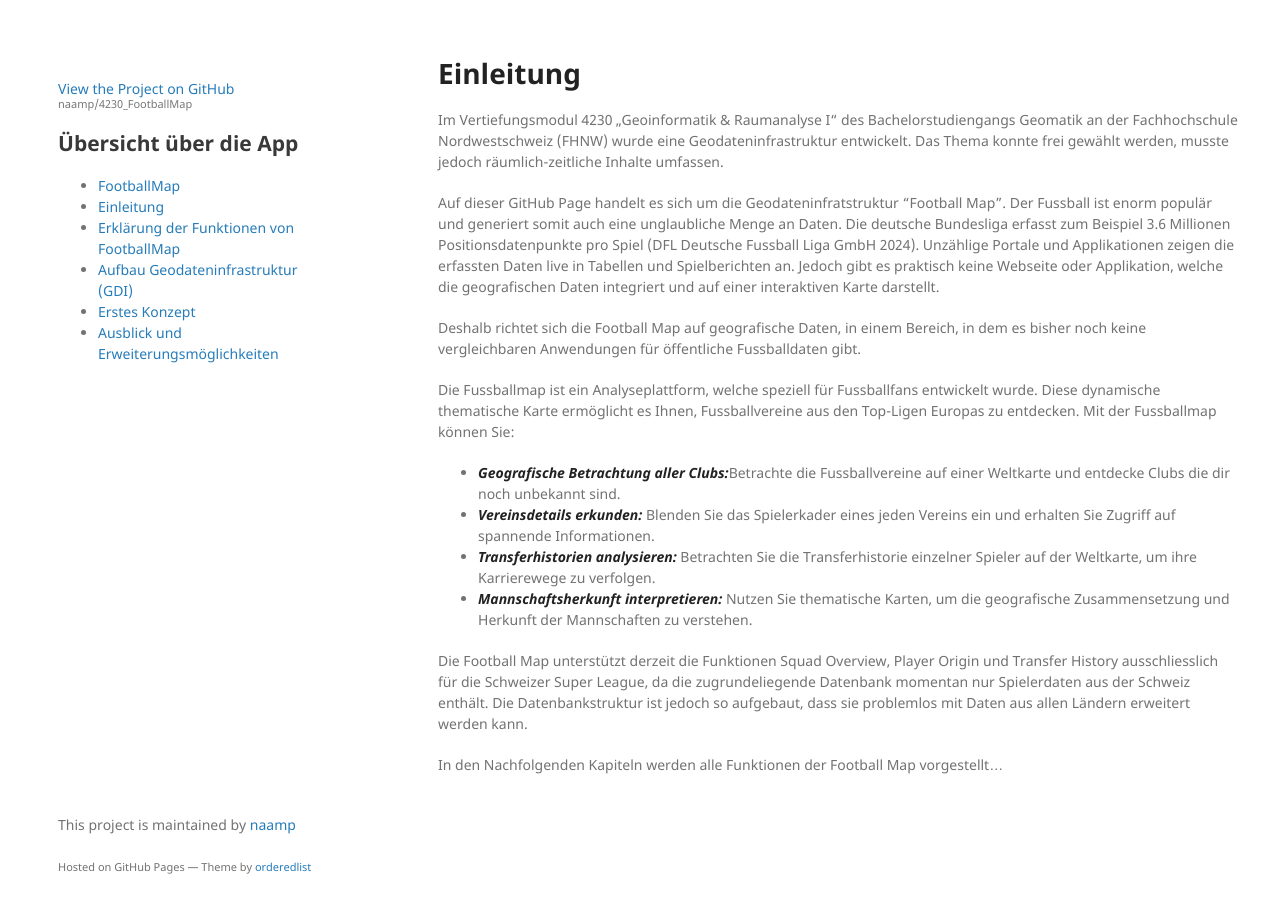
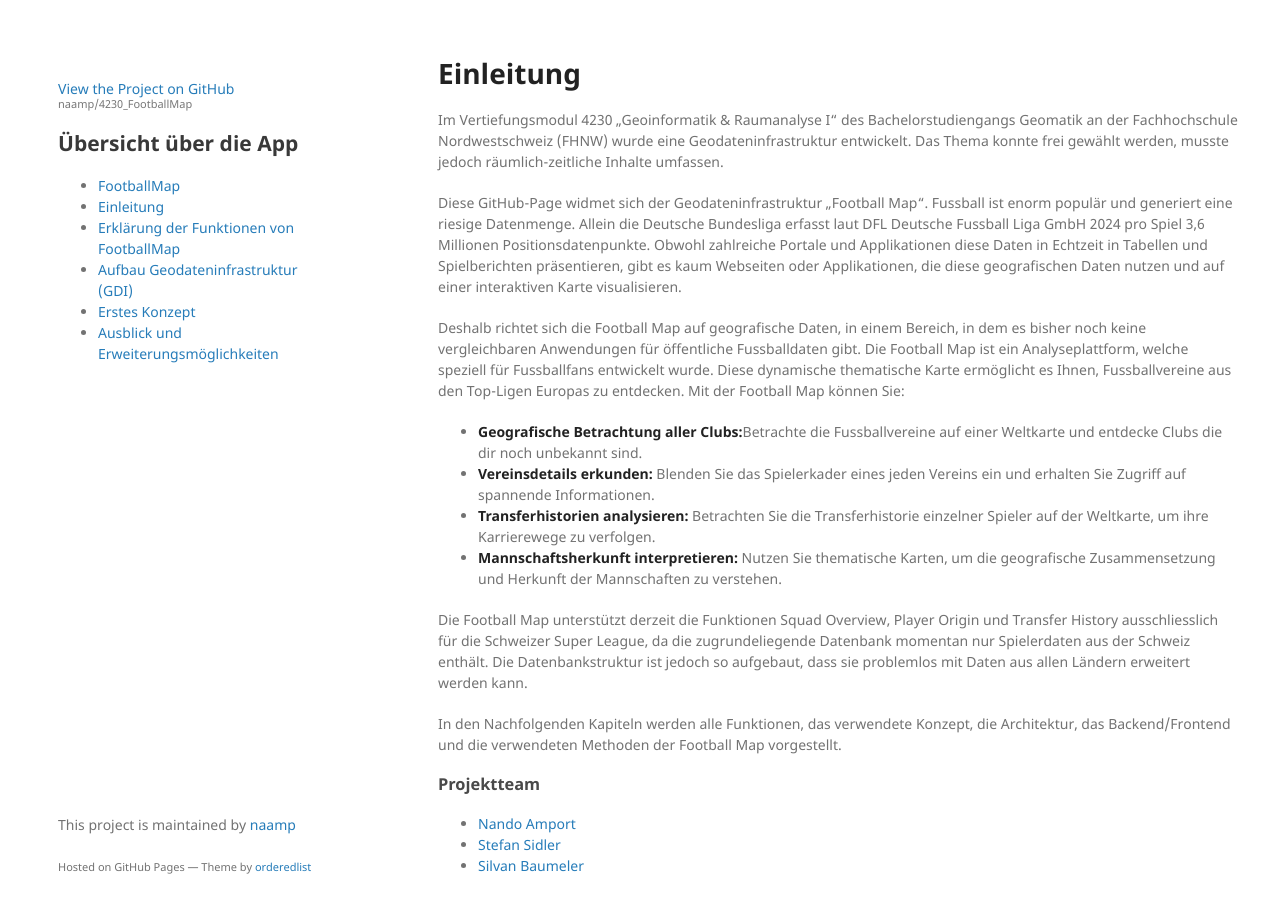
Before and after one commit to naamp/4230_FootballMap, a Jekyll site: the page built from docs/einleitung.md, in a window 1280 px wide and 946 px high. Shown: the top 913 px of the window. Built offline with Jekyll 4.4.1, drawn with Linux system fonts in a browser that asks for light colours; our own code applies the rules of GitHub Pages for plain Markdown files.

Commit message:
20240514_Silvan_1
Einleitung

```diff
--- a/docs/einleitung.md
+++ b/docs/einleitung.md
@@ -1,17 +1,21 @@
 # Einleitung
 Im Vertiefungsmodul 4230 „Geoinformatik & Raumanalyse I“ des Bachelorstudiengangs Geomatik an der Fachhochschule Nordwestschweiz (FHNW) wurde eine Geodateninfrastruktur entwickelt. Das Thema konnte frei gewählt werden, musste jedoch räumlich-zeitliche Inhalte umfassen.
 
-Auf dieser GitHub Page handelt es sich um die Geodateninfratstruktur "Football Map". Der Fussball ist enorm populär und generiert somit auch eine unglaubliche Menge an Daten. Die deutsche Bundesliga erfasst zum Beispiel 3.6 Millionen Positionsdatenpunkte pro Spiel (DFL Deutsche Fussball Liga GmbH 2024). Unzählige Portale und Applikationen zeigen die erfassten Daten live in Tabellen und Spielberichten an. Jedoch gibt es praktisch keine Webseite oder Applikation, welche die geografischen Daten integriert und auf einer interaktiven Karte darstellt.
+Diese GitHub-Page widmet sich der Geodateninfrastruktur „Football Map“. Fussball ist enorm populär und generiert eine riesige Datenmenge. Allein die Deutsche Bundesliga erfasst laut DFL Deutsche Fussball Liga GmbH 2024 pro Spiel 3,6 Millionen Positionsdatenpunkte. Obwohl zahlreiche Portale und Applikationen diese Daten in Echtzeit in Tabellen und Spielberichten präsentieren, gibt es kaum Webseiten oder Applikationen, die diese geografischen Daten nutzen und auf einer interaktiven Karte visualisieren.
 
-Deshalb richtet sich die Football Map auf geografische Daten, in einem Bereich, in dem es bisher noch keine vergleichbaren Anwendungen für öffentliche Fussballdaten gibt.
+Deshalb richtet sich die Football Map auf geografische Daten, in einem Bereich, in dem es bisher noch keine vergleichbaren Anwendungen für öffentliche Fussballdaten gibt. Die Football Map ist ein Analyseplattform, welche speziell für Fussballfans entwickelt wurde. Diese dynamische thematische Karte ermöglicht es Ihnen, Fussballvereine aus den Top-Ligen Europas zu entdecken. Mit der Football Map können Sie:
 
-Die Fussballmap ist ein Analyseplattform, welche speziell für Fussballfans entwickelt wurde. Diese dynamische thematische Karte ermöglicht es Ihnen, Fussballvereine aus den Top-Ligen Europas zu entdecken. Mit der Fussballmap können Sie:
-
-- ***Geografische Betrachtung aller Clubs:***Betrachte die Fussballvereine auf einer Weltkarte und entdecke Clubs die dir noch unbekannt sind.
-- ***Vereinsdetails erkunden:*** Blenden Sie das Spielerkader eines jeden Vereins ein und erhalten Sie Zugriff auf spannende Informationen.
-- ***Transferhistorien analysieren:*** Betrachten Sie die Transferhistorie einzelner Spieler auf der Weltkarte, um ihre Karrierewege zu verfolgen.
-- ***Mannschaftsherkunft interpretieren:*** Nutzen Sie thematische Karten, um die geografische Zusammensetzung und Herkunft der Mannschaften zu verstehen.
+- **Geografische Betrachtung aller Clubs:**Betrachte die Fussballvereine auf einer Weltkarte und entdecke Clubs die dir noch unbekannt sind.
+- **Vereinsdetails erkunden:** Blenden Sie das Spielerkader eines jeden Vereins ein und erhalten Sie Zugriff auf spannende Informationen.
+- **Transferhistorien analysieren:** Betrachten Sie die Transferhistorie einzelner Spieler auf der Weltkarte, um ihre Karrierewege zu verfolgen.
+- **Mannschaftsherkunft interpretieren:** Nutzen Sie thematische Karten, um die geografische Zusammensetzung und Herkunft der Mannschaften zu verstehen.
 
 Die Football Map unterstützt derzeit die Funktionen Squad Overview, Player Origin und Transfer History ausschliesslich für die Schweizer Super League, da die zugrundeliegende Datenbank momentan nur Spielerdaten aus der Schweiz enthält. Die Datenbankstruktur ist jedoch so aufgebaut, dass sie problemlos mit Daten aus allen Ländern erweitert werden kann.
 
-In den Nachfolgenden Kapiteln werden alle Funktionen der Football Map vorgestellt...
+In den Nachfolgenden Kapiteln werden alle Funktionen, das verwendete Konzept, die Architektur, das Backend/Frontend und die verwendeten Methoden der Football Map vorgestellt.
+
+### Projektteam
+
+- [Nando Amport](https://github.com/naamp)
+- [Stefan Sidler](https://github.com/StefanSidler95)
+- [Silvan Baumeler](https://github.com/SilvanBaumeler)
```
